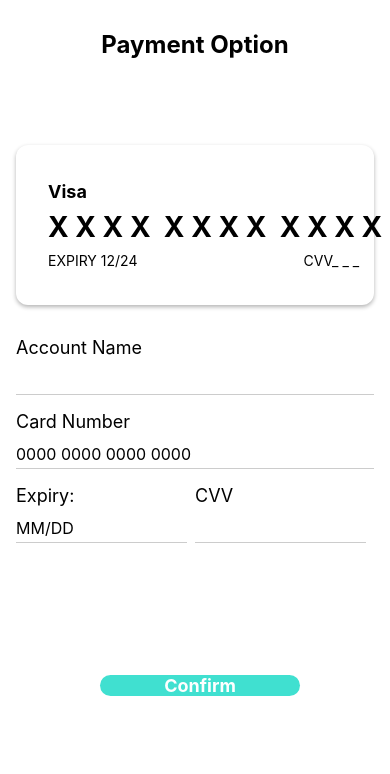
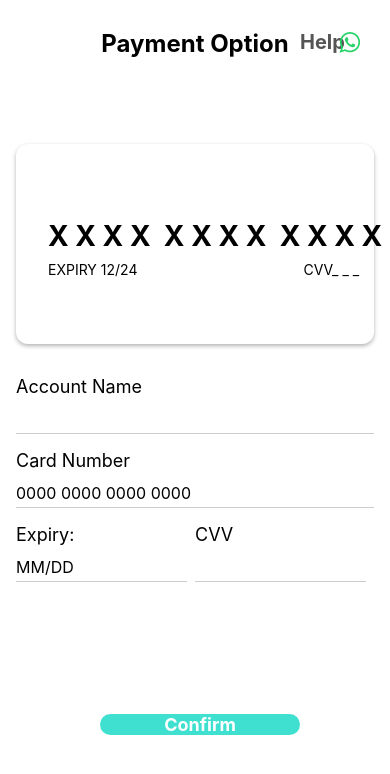
Before and after one commit to Juhaied/react-native-mbl, a React Native app in the folder my-app/: screen / in a window 390 px wide. Shown: the top 774 px of the page. Built offline with nearby package versions, Linux system fonts and the light colour scheme.

Commit message:
Payment Option Done

```diff
--- a/my-app/App.js
+++ b/my-app/App.js
@@ -29,7 +29,6 @@ export default function App() {
       <View style={styles.container}>
       <PaymentOption
         option={{
-          cardType: 'Visa',
           cardNumber: 'X X X X  X X X X  X X X X  X X X X',
           expiry: '12/24',
         }}
--- a/my-app/payment/PaymentOption.js
+++ b/my-app/payment/PaymentOption.js
@@ -1,10 +1,26 @@
 import React from 'react';
 import { View, Text, TouchableOpacity, StyleSheet, Image } from 'react-native';
+import Icon from 'react-native-vector-icons/FontAwesome'; // Import the WhatsApp icon from FontAwesome
 
 const PaymentOption = ({ option, onPress }) => {
   return (
     <View>
+      <View style={styles.helpTextContainer}>
+        <Text style={styles.helpText}>Help</Text>
+      </View>
       <Text style={styles.paymentOptionText}>Payment Option</Text>
+      <TouchableOpacity
+        onPress={() => {
+          // Handle WhatsApp button press
+          // You can use a library like 'react-native-linking' to open WhatsApp
+          // Example: Linking.openURL('whatsapp://send?text=Hello%20World');
+        }}
+        style={styles.whatsappButton}
+      >
+        <Icon name="whatsapp" size={24} color="#25D366" />
+      </TouchableOpacity>
+
+
       <TouchableOpacity onPress={onPress}>
         <View style={styles.cardContainer}>
           <View style={styles.card}>
@@ -24,18 +40,37 @@ const PaymentOption = ({ option, onPress }) => {
 };
 
 const styles = StyleSheet.create({
+  helpTextContainer: {
+    flexDirection: 'row',
+    alignItems: 'center',
+    marginLeft: 10, // Adjust the margin as needed
+    marginBottom: 10, // Adjust the margin as needed
+  },
+  helpText: {
+    marginTop:30,
+    fontSize: 20, // Adjust the font size as needed
+    color: '#555', // Adjust the color as needed
+    marginLeft:290,
+    fontWeight:'bold',
+  },
   paymentOptionText: {
-    fontSize: 24, // Adjust the font size as needed
+    fontSize: 24,
     fontWeight: 'bold',
-    marginTop:30, // Add margin to separate it from the card
-    marginBottom:60,
-    textAlign:'center'
+    marginTop: -35,
+    marginBottom: 60,
+    textAlign: 'center',
+  },
+  whatsappButton: {
+    position: 'absolute',
+    top: 30,
+    right: 30,
+    zIndex: 1,
   },
   cardContainer: {
     padding: 16,
   },
   card: {
-    marginTop: 10, // Adjust the margin as needed
+    marginTop: 10,
     flexDirection: 'row',
     justifyContent: 'flex-start',
     alignItems: 'center',
@@ -47,7 +82,7 @@ const styles = StyleSheet.create({
     shadowOpacity: 0.3,
     shadowRadius: 4,
     elevation: 4,
-    height: 160,
+    height: 200,
   },
   cardInfo: {
     marginLeft: 16,
```
Also changed, not shown: 2 other files (tests, documents, lock files or other folders).
